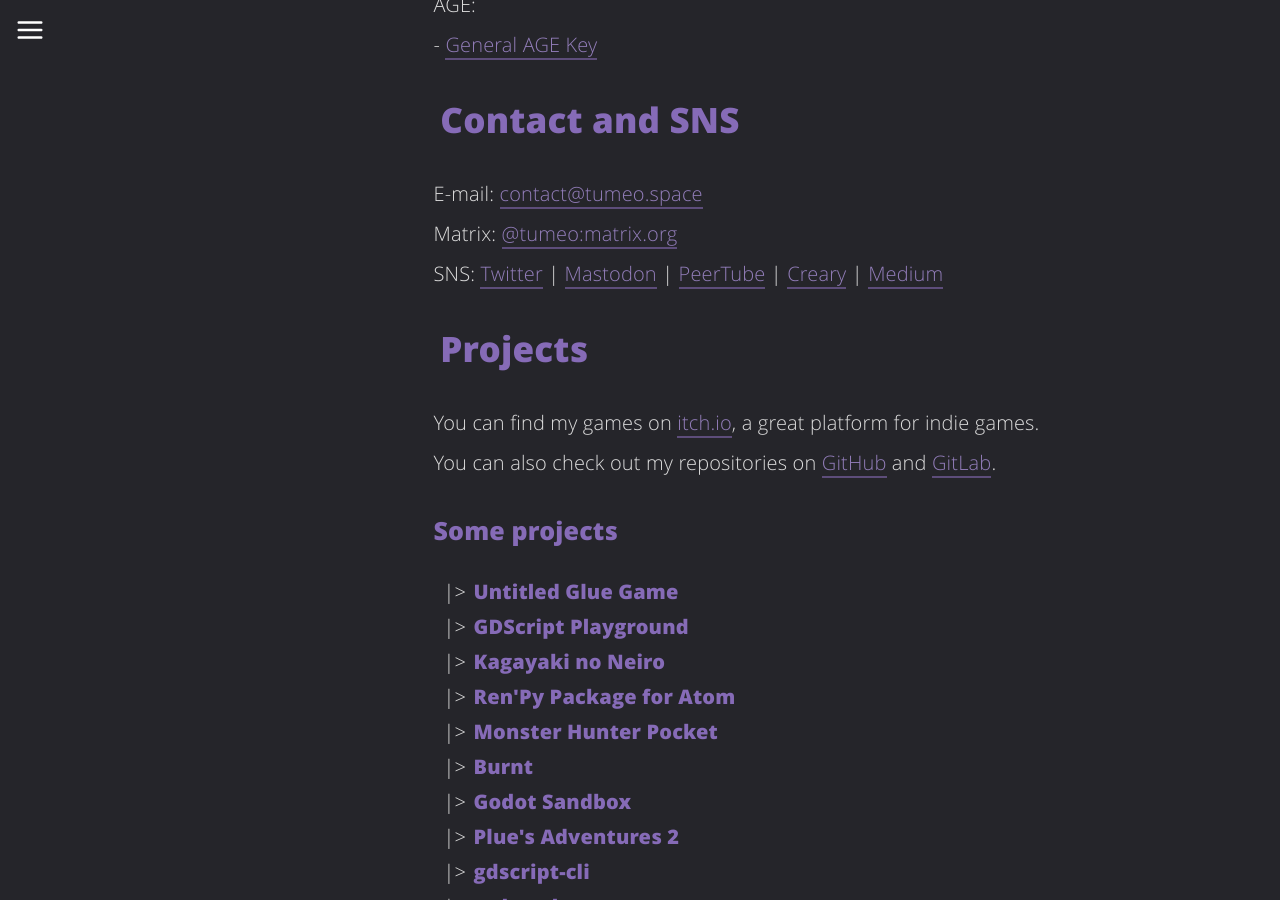
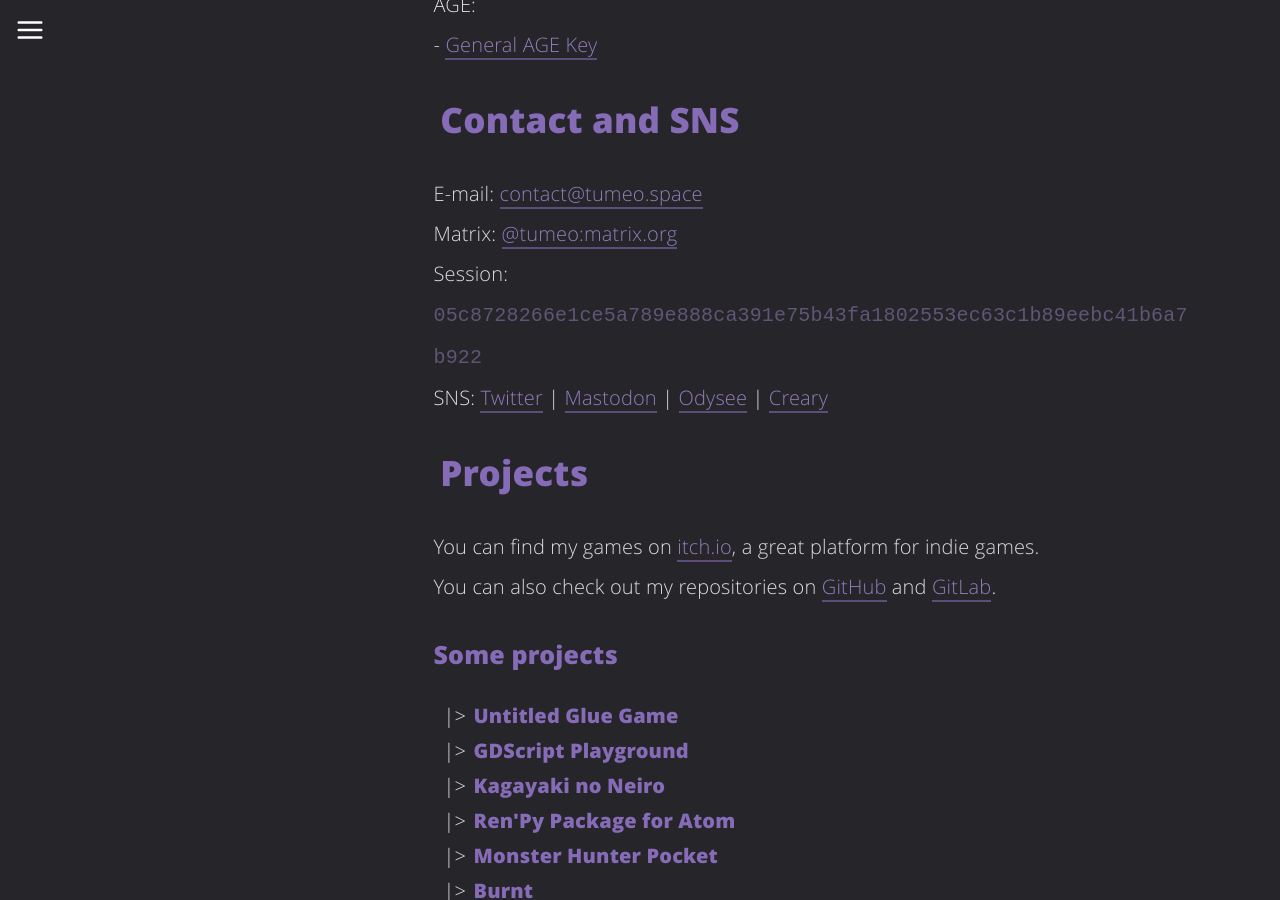
Before and after one commit to williamd1k0/williamd1k0.github.io, a Jekyll site: the page built from about.html, in a window 1280 px wide and 900 px high, scrolled down 1661 px. Built offline with Jekyll 4.4.1, drawn with Linux system fonts in a browser that asks for light colours.

Commit message:
Update sns

```diff
--- a/_config.yml
+++ b/_config.yml
@@ -20,6 +20,8 @@ mastodon_instance_username: mastodon.social/@tumeo
 misskey_instance_username: misskey.dev/@tumeo
 creary_username: tumeo
 matrix_username: "@tumeo:matrix.org"
+odysee_username: "tumeo:c"
+sessionapp_id: "05c8728266e1ce5a789e888ca391e75b43fa1802553ec63c1b89eebc41b6a7b922"
 profile_picture: /assets/img/site/profile.png
 
 # Build settings
--- a/_includes/footer.html
+++ b/_includes/footer.html
@@ -1,7 +1,7 @@
 <footer>
 
 	<p>
-		Made with <span id="heart">💜</span> by <a href="https://github.com/victorvoid" target="_blank">Victor Igor</a> and Me.
+		Made with <span id="heart">💜</span> by <a href="https://github.com/victorvoid" target="_blank">Victor Igor</a>.
 	</p>
 	<p>
 		Profile arts by <a href="https://link.tumeo.space/anahidalgo" target="_blank">Ana Hidalgo</a>, <a href="https://link.tumeo.space/yomieda" target="_blank">Yomieda</a>, <a href="https://link.tumeo.space/gors" target="_blank">Gors</a> and <a href="https://link.tumeo.space/kdkei" target="_blank">KDケイ</a>.
--- a/about.html
+++ b/about.html
@@ -53,7 +53,9 @@ description: "Some description about William Tumeo..."
 	<br />
 	Matrix: <a href="https://matrix.to/#/{{ site.matrix_username }}">{{ site.matrix_username }}</a>
 	<br />
-	SNS: <a href="https://twitter.com/{{ site.twitter_username }}" target="_blank">Twitter</a> | <a href="https://{{ site.mastodon_instance_username }}" target="_blank">Mastodon</a> | <a href="https://bittube.video/accounts/tumeo/" target="_blank">PeerTube</a> | <a href="https://creary.net/@{{ site.creary_username }}" target="_blank">Creary</a> | <a href="https://medium.com/@tumeowilliam" target="_blank">Medium</a>
+	Session: <code style="word-wrap: break-word">{{ site.sessionapp_id }}</code>
+	<br />
+	SNS: <a href="https://twitter.com/{{ site.twitter_username }}" target="_blank">Twitter</a> | <a href="https://{{ site.mastodon_instance_username }}" target="_blank">Mastodon</a> | <a href="https://odysee.com/@{{ site.odysee_username }}" target="_blank">Odysee</a> | <a href="https://creary.net/@{{ site.creary_username }}" target="_blank">Creary</a>
 
 </p>
 
@@ -70,8 +72,8 @@ description: "Some description about William Tumeo..."
 <div class="aboutme">
 	<ul class="recent">
 		{% for project in site.projects %}
-	    	<li><a href="{{ project.url}}"><h3 class="project-name" itemprop="name">{{ project.name }}</h3></a></li>
-	    {% endfor %}
+			<li><a href="{{ project.url}}"><h3 class="project-name" itemprop="name">{{ project.name }}</h3></a></li>
+		{% endfor %}
 	</ul>
 </div>
 
```
